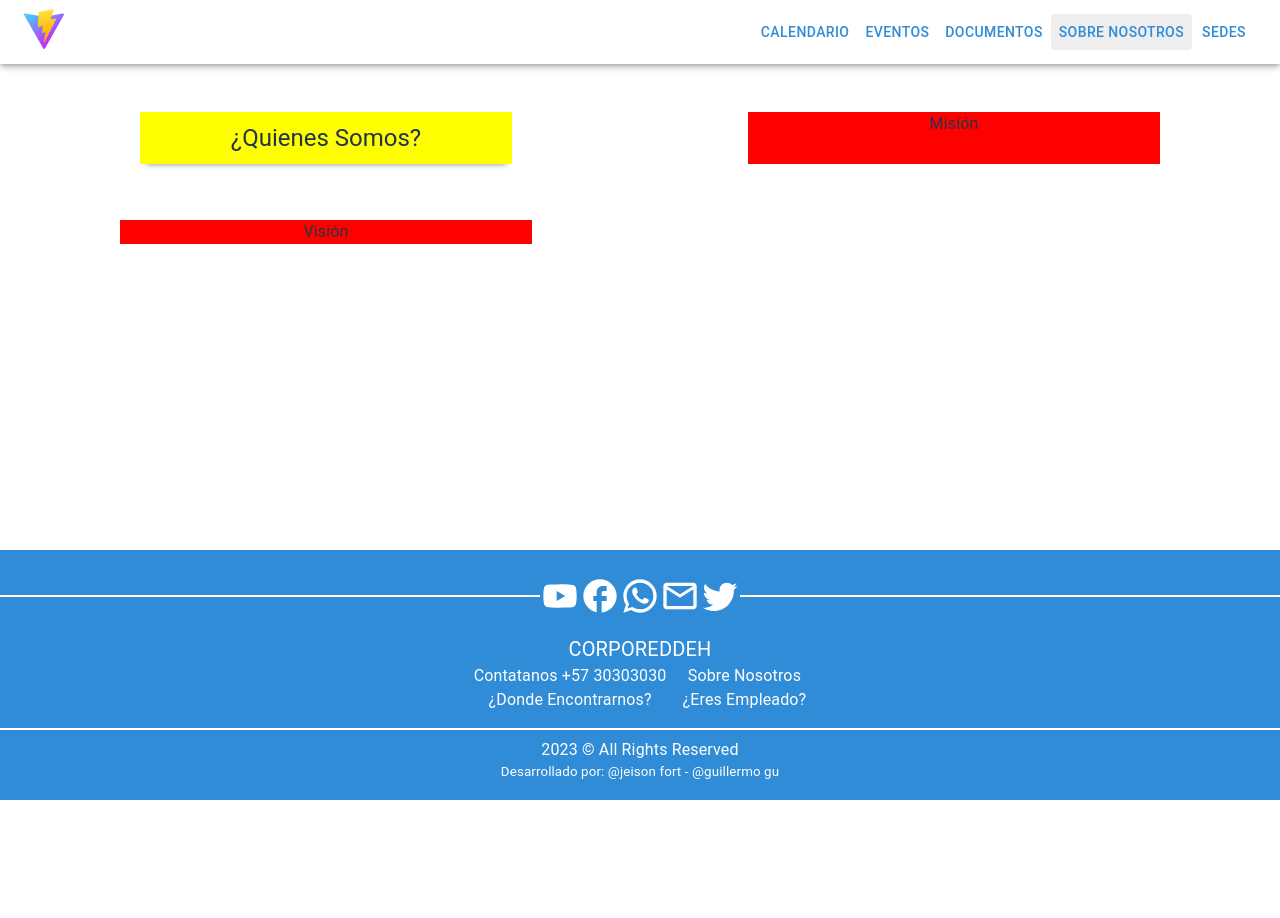
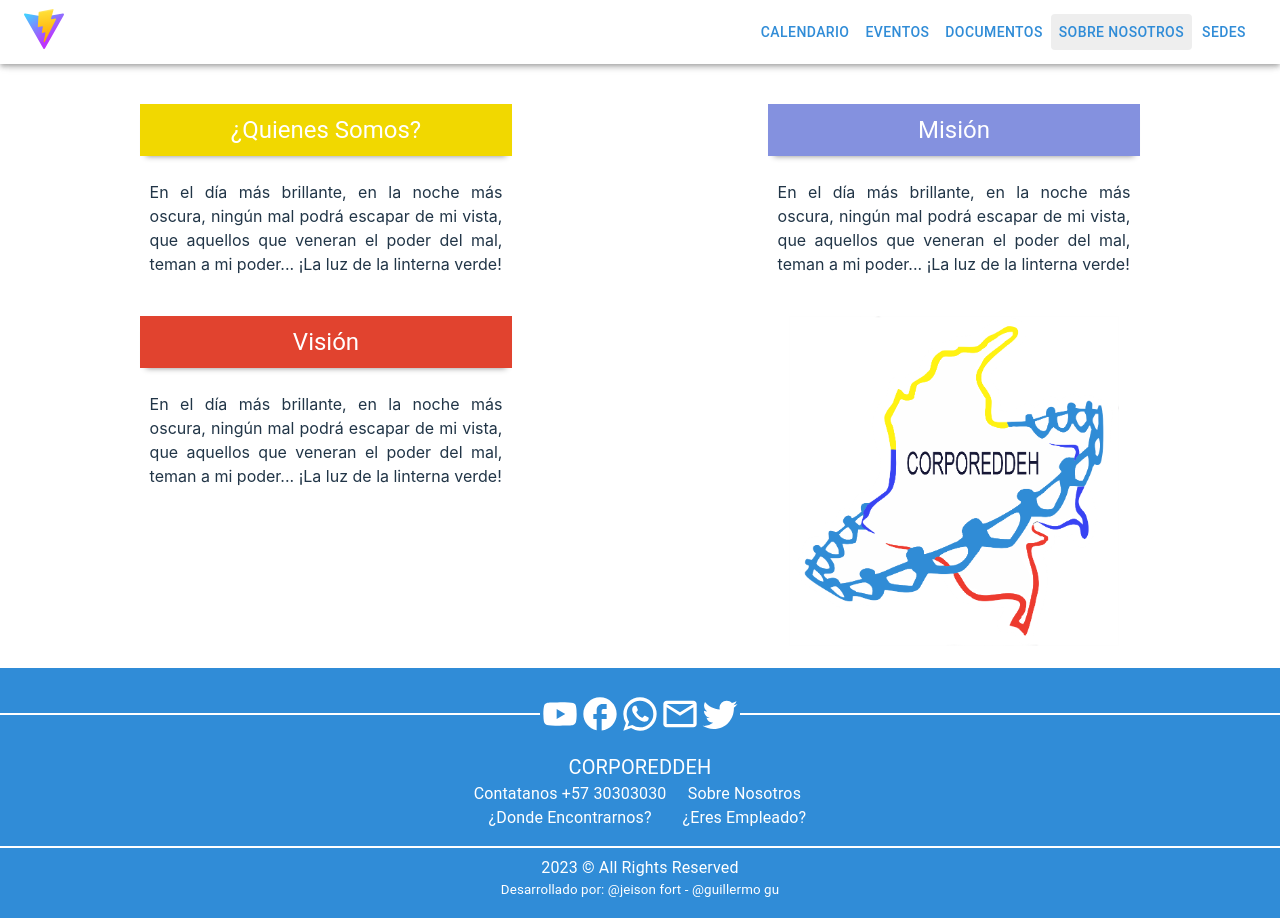
Before and after one commit to joferrer/corporeddeh, a React (Vite) app: page /sobre_nosotros in a window 1280 px wide. Before the commit the page ends 800 px from the top, so only its background shows below. Built offline with nearby package versions, Linux system fonts and the light colour scheme.

Commit message:
se agrego el logo, falta acomodarlo en sus respectivos lugares, sobre nosotros listo y ajuste en eventos

```diff
--- a/src/corporeddeh/pages/AboutusPage.jsx
+++ b/src/corporeddeh/pages/AboutusPage.jsx
@@ -2,6 +2,9 @@ import { Box } from "@mui/material";
 import Layout from "./layout/Layout";
 import { MediaQuerys } from "./../../theme/Config";
 import GridAboutAs from "./components/GridAboutAs";
+
+const m =
+  "En el día más brillante, en la noche más oscura, ningún mal podrá escapar de mi vista, que aquellos que veneran el poder del mal, teman a mi poder... ¡La luz de la linterna verde!";
 
 export const AboutusPage = () => {
   const { Mobile } = MediaQuerys;
@@ -10,13 +13,19 @@ export const AboutusPage = () => {
       <Box
         sx={{
           maxWidth: 1440,
+          marginTop: 1,
           padding: 2,
           marginRight: 2,
           marginLeft: Mobile ? 0 : 2,
           width: "100%",
+          height: "100%",
+          "@media (max-width:900px)": {
+            marginBottom: 22,
+            marginTop: 0,
+          },
         }}
       >
-        <GridAboutAs />
+        <GridAboutAs ds1={m} ds2={m} ds3={m} />
       </Box>
     </Layout>
   );
--- a/src/corporeddeh/pages/components/GridAboutAs.jsx
+++ b/src/corporeddeh/pages/components/GridAboutAs.jsx
@@ -1,7 +1,10 @@
 import React from "react";
 import { Box, Grid, Typography } from "@mui/material";
+import logo from "../../../../public/logo-SinFondo.png";
+import { MediaQuerys } from "../../../theme/Config";
 
 const GridAboutAs = ({ ds1, ds2, ds3 }) => {
+  const { Mobile } = MediaQuerys;
   return (
     <Grid container spacing={5}>
       <Grid
@@ -13,7 +16,6 @@ const GridAboutAs = ({ ds1, ds2, ds3 }) => {
           flexWrap: "wrap",
           justifyContent: "center",
           width: "100%",
-          marginTop: 2,
         }}
       >
         <Box
@@ -21,13 +23,37 @@ const GridAboutAs = ({ ds1, ds2, ds3 }) => {
             width: "60%",
             display: "flex",
             justifyContent: "center",
-            backgroundColor: "yellow",
+            backgroundColor: "#F1D800",
             boxShadow: "0px 6px 6px -6px #888888", // Desplazamiento vertical positivo
             padding: "10px",
+            maxHeight: "52px",
+            "@media (max-width:1100px)": {
+              width: "80%",
+            },
+            "@media (max-width:800px)": {
+              width: "100%",
+            },
           }}
         >
-          <Typography sx={{ width: "100%" }} variant="h5">
+          <Typography sx={{ width: "100%", color: "white" }} variant="h5">
             ¿Quienes Somos?
+          </Typography>
+        </Box>
+        <Box
+          sx={{
+            width: "60%",
+            marginTop: 3,
+            textAlign: "justify",
+            "@media (max-width:1100px)": {
+              width: "80%",
+            },
+            "@media (max-width:800px)": {
+              width: "100%",
+            },
+          }}
+        >
+          <Typography sx={{ width: "100%" }} variant="body">
+            {ds1}
           </Typography>
         </Box>
       </Grid>
@@ -40,12 +66,46 @@ const GridAboutAs = ({ ds1, ds2, ds3 }) => {
           flexWrap: "wrap",
           justifyContent: "center",
           width: "100%",
-          marginTop: 2,
         }}
       >
-        <Typography sx={{ backgroundColor: "red", width: "70%" }}>
-          Misión
-        </Typography>
+        <Box
+          sx={{
+            width: "60%",
+            display: "flex",
+            justifyContent: "center",
+            backgroundColor: "#8491DF",
+            boxShadow: "0px 6px 6px -6px #888888", // Desplazamiento vertical positivo
+            padding: "10px",
+            maxHeight: "52px",
+            "@media (max-width:1100px)": {
+              width: "80%",
+            },
+            "@media (max-width:800px)": {
+              width: "100%",
+            },
+          }}
+        >
+          <Typography sx={{ width: "100%", color: "white" }} variant="h5">
+            Misión
+          </Typography>
+        </Box>
+        <Box
+          sx={{
+            width: "60%",
+            marginTop: 3,
+            textAlign: "justify",
+            "@media (max-width:1100px)": {
+              width: "80%",
+            },
+            "@media (max-width:800px)": {
+              width: "100%",
+            },
+          }}
+        >
+          <Typography sx={{ width: "100%" }} variant="body">
+            {ds2}
+          </Typography>
+        </Box>
       </Grid>
       <Grid
         item
@@ -56,12 +116,46 @@ const GridAboutAs = ({ ds1, ds2, ds3 }) => {
           flexWrap: "wrap",
           justifyContent: "center",
           width: "100%",
-          marginTop: 2,
+          maxHeight: "52px",
         }}
       >
-        <Typography sx={{ backgroundColor: "red", width: "70%" }}>
-          Visión
-        </Typography>
+        <Box
+          sx={{
+            width: "60%",
+            display: "flex",
+            justifyContent: "center",
+            backgroundColor: "#E1432F",
+            boxShadow: "0px 6px 6px -6px #888888", // Desplazamiento vertical positivo
+            padding: "10px",
+            "@media (max-width:1100px)": {
+              width: "80%",
+            },
+            "@media (max-width:800px)": {
+              width: "100%",
+            },
+          }}
+        >
+          <Typography sx={{ width: "100%", color: "white" }} variant="h5">
+            Visión
+          </Typography>
+        </Box>
+        <Box
+          sx={{
+            width: "60%",
+            marginTop: 3,
+            textAlign: "justify",
+            "@media (max-width:1100px)": {
+              width: "80%",
+            },
+            "@media (max-width:800px)": {
+              width: "100%",
+            },
+          }}
+        >
+          <Typography sx={{ width: "100%" }} variant="body">
+            {ds3}
+          </Typography>
+        </Box>
       </Grid>
       <Grid
         item
@@ -72,9 +166,17 @@ const GridAboutAs = ({ ds1, ds2, ds3 }) => {
           flexWrap: "wrap",
           justifyContent: "center",
           width: "100%",
-          marginTop: 2,
         }}
-      ></Grid>
+      >
+        <Box
+          sx={{
+            display: { xs: "none", sm: "none", md: "block" },
+            width: "100%",
+          }}
+        >
+          <img width={"100%"} style={{ maxWidth: "330px" }} src={logo} />
+        </Box>
+      </Grid>
     </Grid>
   );
 };
```
Also changed, not shown: public/logo-SinFondo.png (added).
